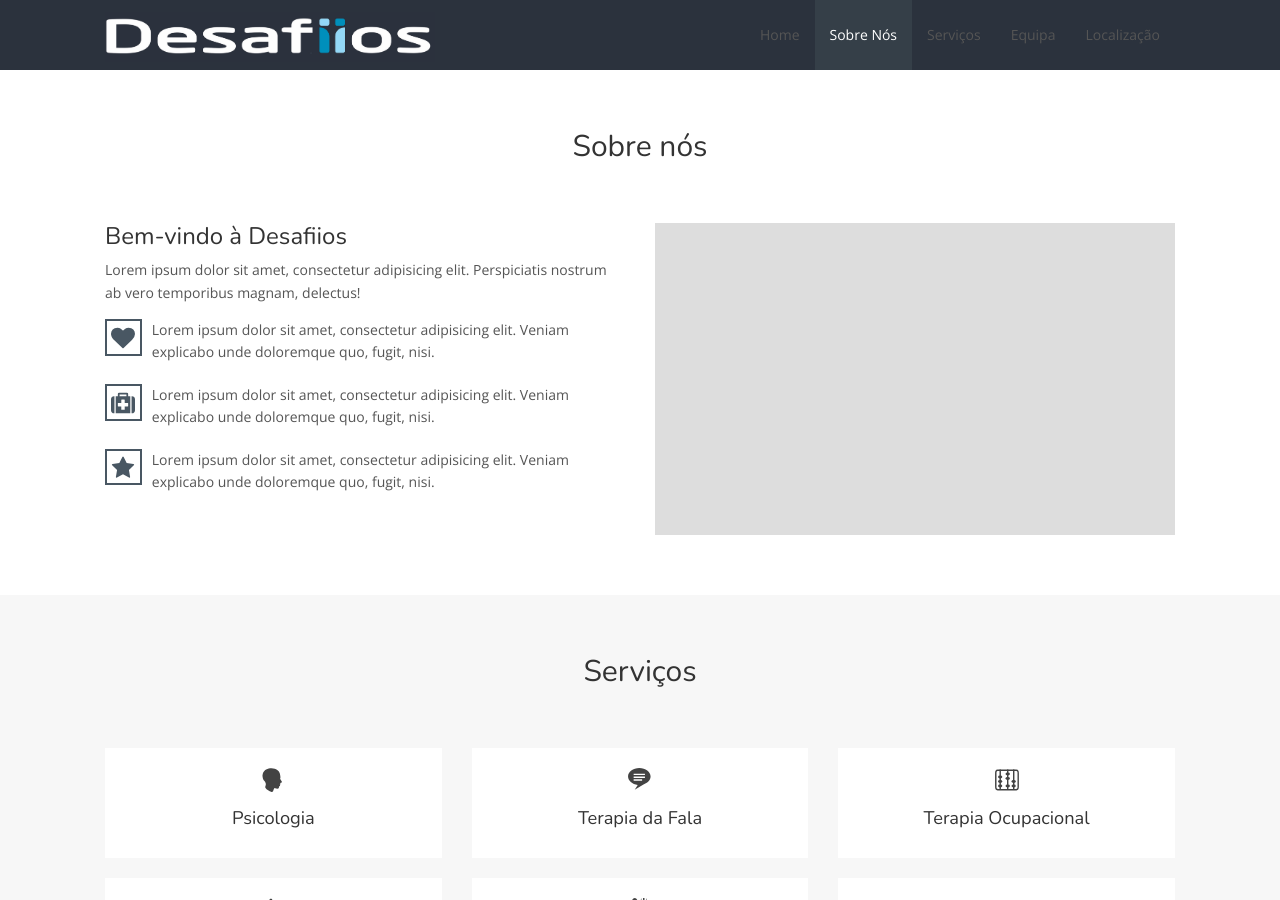
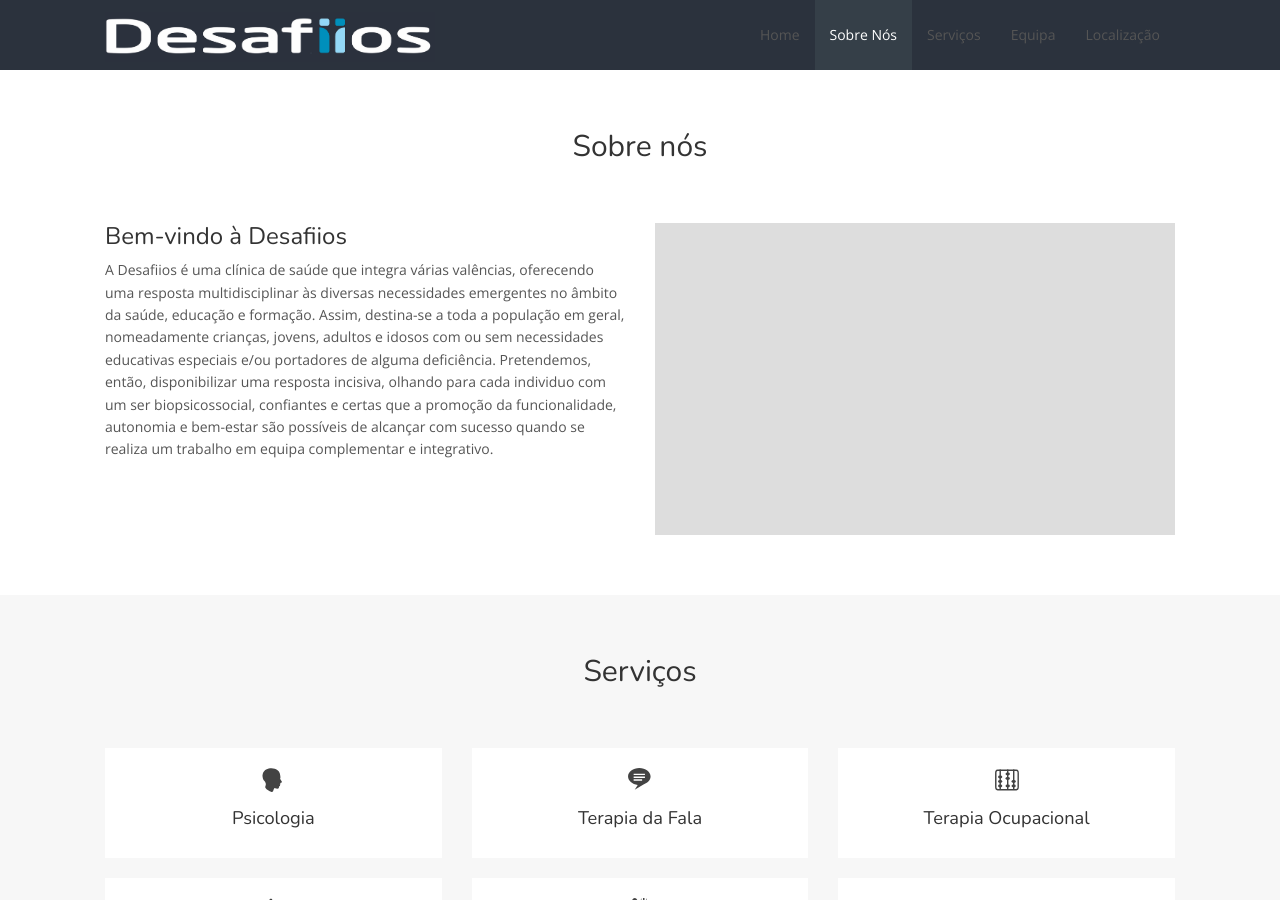
Before and after one commit to desafiios/desafiios.com, a Jekyll site: the page built from index.html, in a window 1280 px wide and 900 px high, scrolled down 780 px. Built offline with Jekyll 4.4.1, drawn with Linux system fonts in a browser that asks for light colours; nearby versions of some CDN libraries.

Commit message:
about us section content

```diff
--- a/index.html
+++ b/index.html
@@ -90,9 +90,11 @@ layout: default
         <div class="row">
             <div class="col-sm-6">
                 <h3>Bem-vindo à Desafiios</h3>
-                <p>Lorem ipsum dolor sit amet, consectetur adipisicing elit. Perspiciatis nostrum ab vero temporibus magnam, delectus!</p>
+                <p>
+                    A Desafiios é uma clínica de saúde que integra várias valências, oferecendo uma resposta multidisciplinar às diversas necessidades emergentes no âmbito da saúde, educação e formação. Assim, destina-se a toda a população em geral, nomeadamente crianças, jovens, adultos e idosos com ou sem necessidades educativas especiais e/ou portadores de alguma deficiência. Pretendemos, então, disponibilizar uma resposta incisiva, olhando para cada individuo com um ser biopsicossocial, confiantes e certas que a promoção da funcionalidade, autonomia e bem-estar são possíveis de alcançar com sucesso quando se realiza um trabalho em equipa complementar e integrativo.
+                </p>
 
-                <div class="media">
+                <!-- <div class="media">
                     <div class="media-left">
                         <div class="boxed-icon">
                             <svg class="icon icon-heart"><use xlink:href="#icon-heart"></use></svg>
@@ -123,7 +125,7 @@ layout: default
                     <div class="media-body">
                         <p>Lorem ipsum dolor sit amet, consectetur adipisicing elit. Veniam explicabo unde doloremque quo, fugit, nisi.</p>
                     </div>
-                </div>
+                </div> -->
             </div>
             <div class="col-sm-6">
                 <img src="img/about.jpg" alt="...">
```
